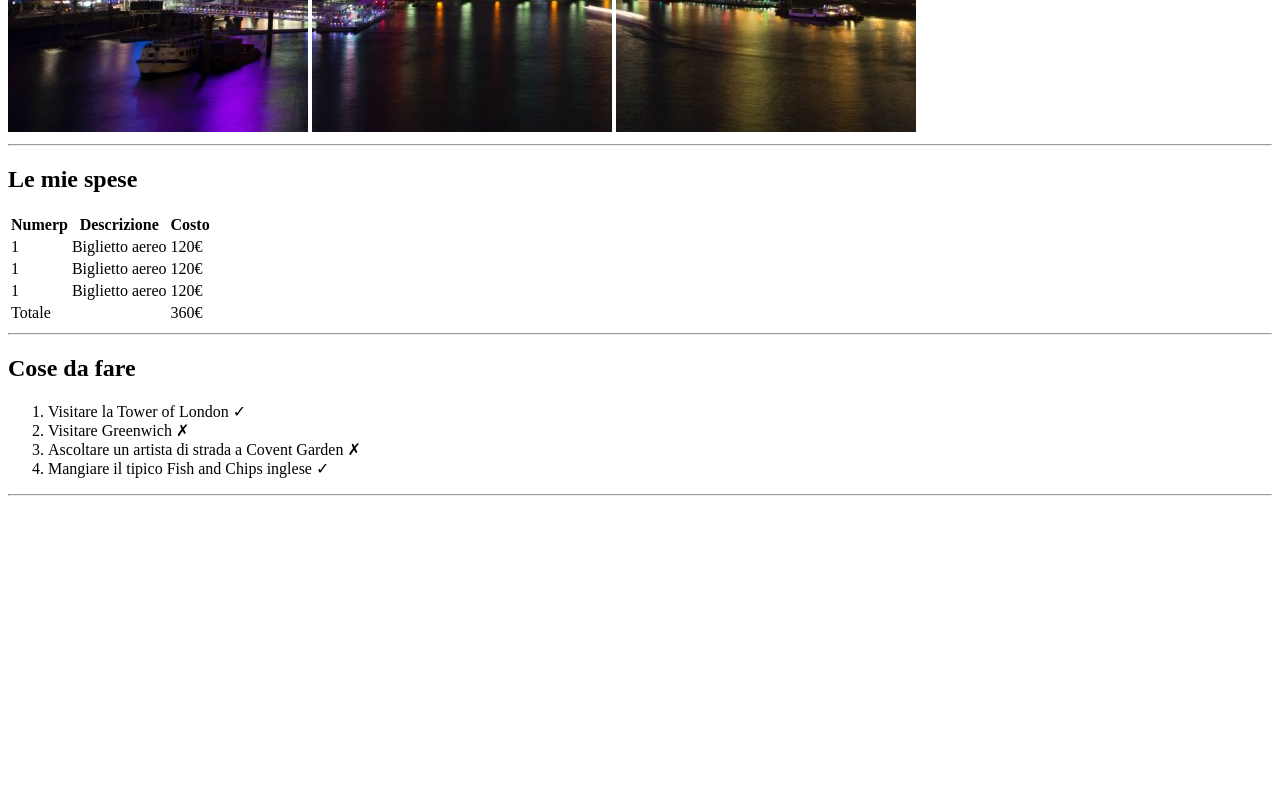
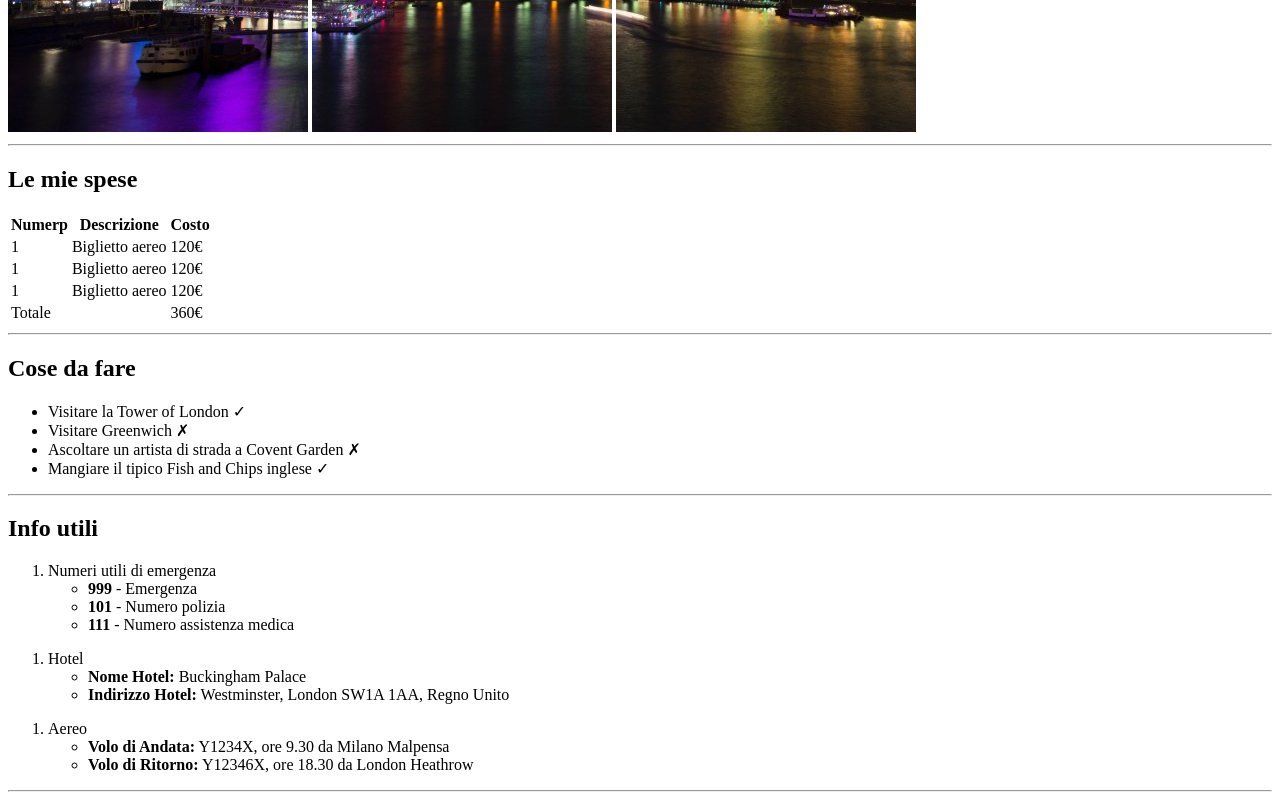
Before and after one commit to simoneditaranto18/html-trip-london, a plain HTML site: page index.html in a window 1280 px wide. Shown: the part 548-1348 px from the top of the page. Before the commit the page ends 1052 px from the top, so only its background shows below. Drawn offline with Linux system fonts and the light colour scheme.

Commit message:
fix ordered list + section "info" complete + main complete

```diff
--- a/index.html
+++ b/index.html
@@ -68,19 +68,54 @@
 
             <!-- lista non ordinata -->
             <div>
-                <ol>
+                <ul>
                     <li>Visitare la Tower of London &#10003</li>
                     <li>Visitare Greenwich ✗</li>
                     <li>Ascoltare un artista di strada a Covent Garden ✗</li>
                     <li>Mangiare il tipico Fish and Chips inglese &#10003</li>
-                </ol>
+                </ul>
             </div>
             <hr>
         </div>
         <!-- fine cose da fare -->
 
+        <!-- info utili -->
+        <div>
+            <h2>Info utili</h2>
+
+            <!-- lista ordinata -->
+            <div>
+                <ol>
+                    <li>Numeri utili di emergenza
+                        <ul>
+                            <li><strong>999</strong> - Emergenza</li>
+                            <li><strong>101</strong> - Numero polizia</li>
+                            <li><strong>111</strong> - Numero assistenza medica</li>
+                        </ul>
+                    </li>
+                </ol>
+                <ol>
+                    <li>Hotel
+                        <ul>
+                            <li><strong>Nome Hotel:</strong> Buckingham Palace</li>
+                            <li><strong>Indirizzo Hotel:</strong> Westminster, London SW1A 1AA, Regno Unito</li>
+                        </ul>
+                    </li>
+                </ol>
+                <ol>
+                    <li>Aereo
+                        <ul>
+                            <li><strong>Volo di Andata:</strong> Y1234X, ore 9.30 da Milano Malpensa</li>
+                            <li><strong>Volo di Ritorno:</strong> Y12346X, ore 18.30 da London Heathrow</li>
+                        </ul>
+                    </li>
+                </ol>
+            </div>
+        </div>
 
         </main>
+
+        <hr>
 
         <footer>
 
```
